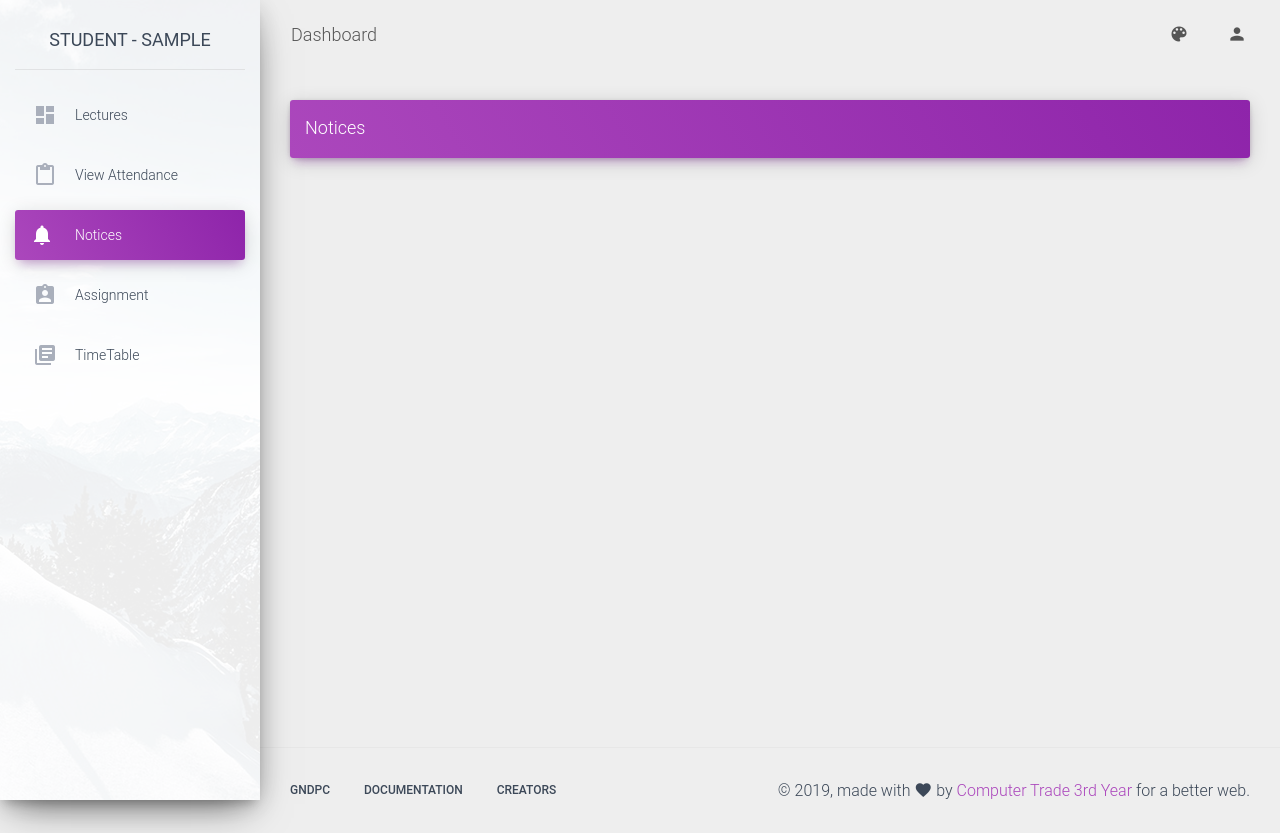
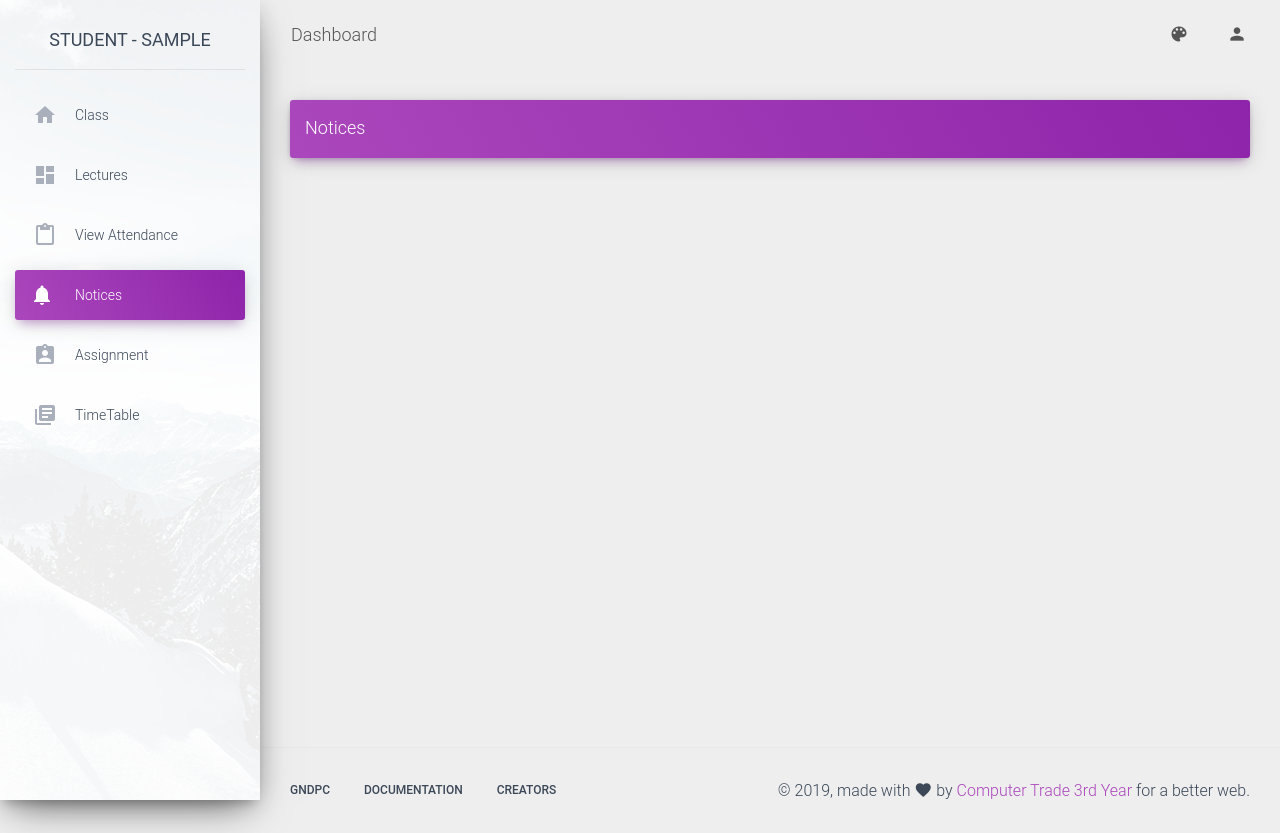
Before and after one commit to theamanjs/Student-Record-Management, a PHP site: page /notices.php in a window 1280 px wide. Run offline with PHP 8.4, Linux system fonts and the light colour scheme; the visitor is signed in with stand-in values (Sample User, id 1); data comes from the database, SQL or seed files in the repository; data that the repository does not hold is empty.

Commit message:
Update student-nav.php
Added new Field Class on left navbar

```diff
--- a/includes/student-nav.php
+++ b/includes/student-nav.php
@@ -13,10 +13,11 @@
 	</div>
 	<?php
         $navlink = array(
+	array('./student-class.php','home','Class'),
         array('./student-dashboard.php','dashboard','Lectures'),
         array('./student-attendance.php','content_paste','View Attendance'),
-		array('./notices.php','notifications_important','Notices'),
-		array('./assignment.php','assignment_ind','Assignment'),
+	array('./notices.php','notifications_important','Notices'),
+	array('./assignment.php','assignment_ind','Assignment'),
         array('./student-timetable.php','library_books','TimeTable')
         );
     ?>
```
